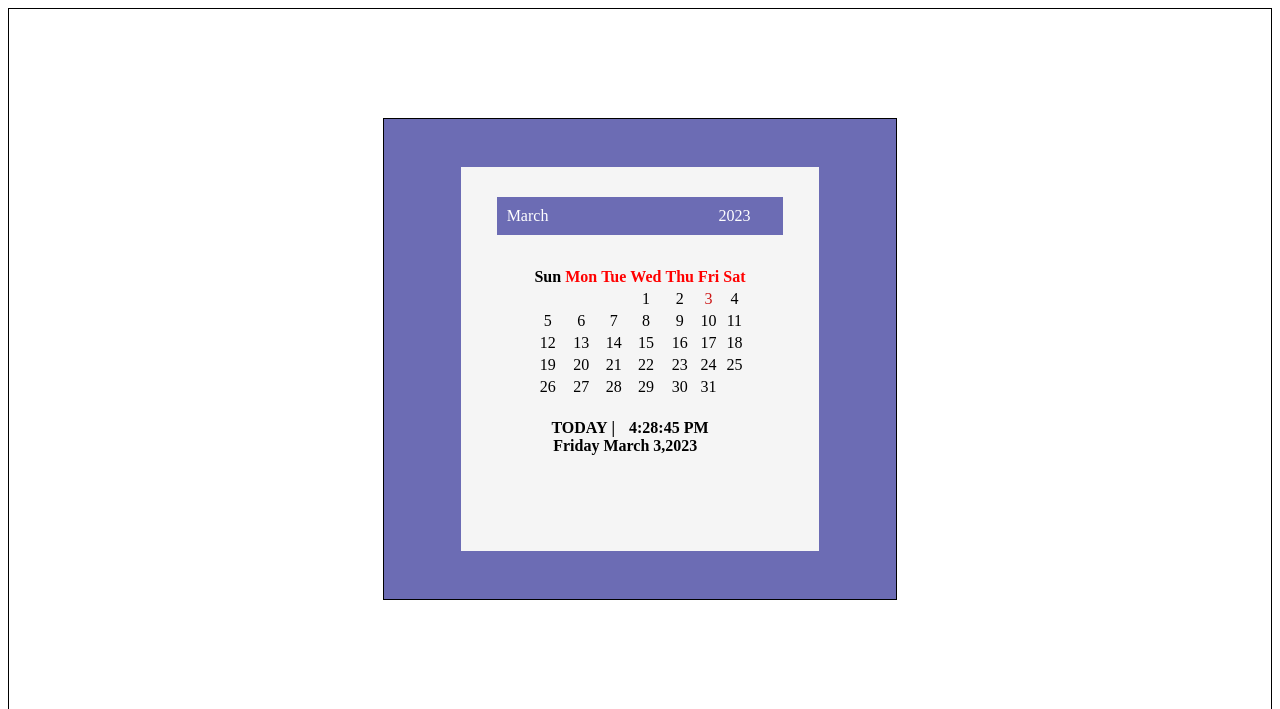
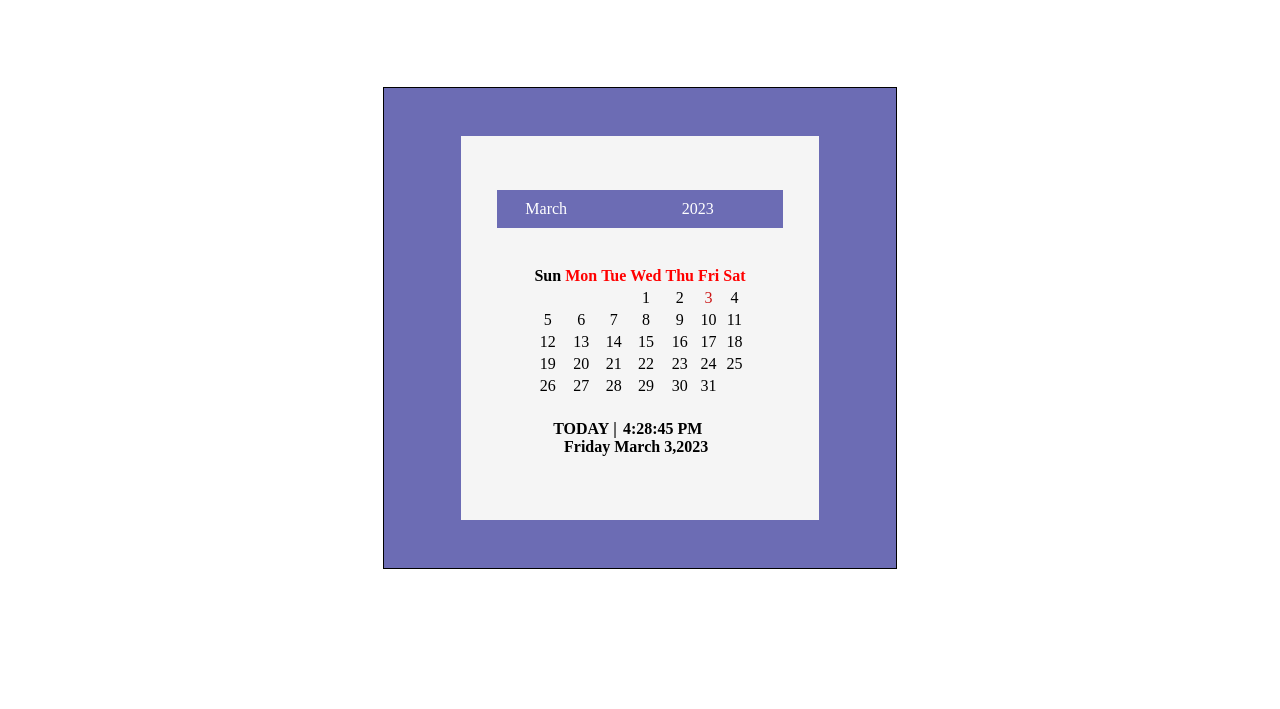
Before and after one commit to Sowmyasree29/day12tasks, a plain HTML site: page calendar.html in a window 1280 px wide. Shown: the top 709 px of the page. Drawn offline with Linux system fonts and the light colour scheme.

Commit message:
save changes

```diff
--- a/cal.css
+++ b/cal.css
@@ -20,7 +20,7 @@
     height:10%;
     width:80%;
     background-color:rgb(108, 108, 180);
-    margin-top:30px;
+    margin-top:15%;
     /* border-radius:10%; */
     /* color:white; */
     display:flex;
@@ -42,10 +42,10 @@ th~th{
 }
 
 .head1{
-    margin-left:10px;
+    margin-left:10%;
 }
 .head2{
-    margin-left:170px
+    margin-left:40%;
 }
 
 td{
@@ -55,16 +55,24 @@ td{
 }
 
 .table1{
-    margin-top:30px;
+    margin-top:10%;
+    /* height:60%;
+    width:80%; */
+    /* border:1px solid black; */
 
 
     }
+
 .table1 td{
     color:black;
 }
+td{
+    height:33.3%;
+    width: 33.3%;
+}
 .title{
-    border:1px solid black;
-    height:700px;
+    /* border:1px solid black; */
+    height:80vh;;
     display:flex;
     align-items:center;
     justify-content:center;
@@ -72,7 +80,7 @@ td{
 
 }
 .last{
-    margin-top:20px;
+    margin-top:10%;
     width:100%;
     /* border:1px solid black; */
 
@@ -80,15 +88,15 @@ td{
 }
 .l1{
     display:inline-block;
-    margin-left:20px;
+    margin-left:10%;
 }
 .l2{
     display:inline-block;
 }
 .l3{
     display:inline-block;
-    margin-left:10px;
+    margin-left:1%;
 }
 .l4{
-    margin-left:10%;
+    margin-left:15%;
 }
```
Also changed, not shown: calendar.html (+1 -1 lines), image.html (+7 -4 lines).
